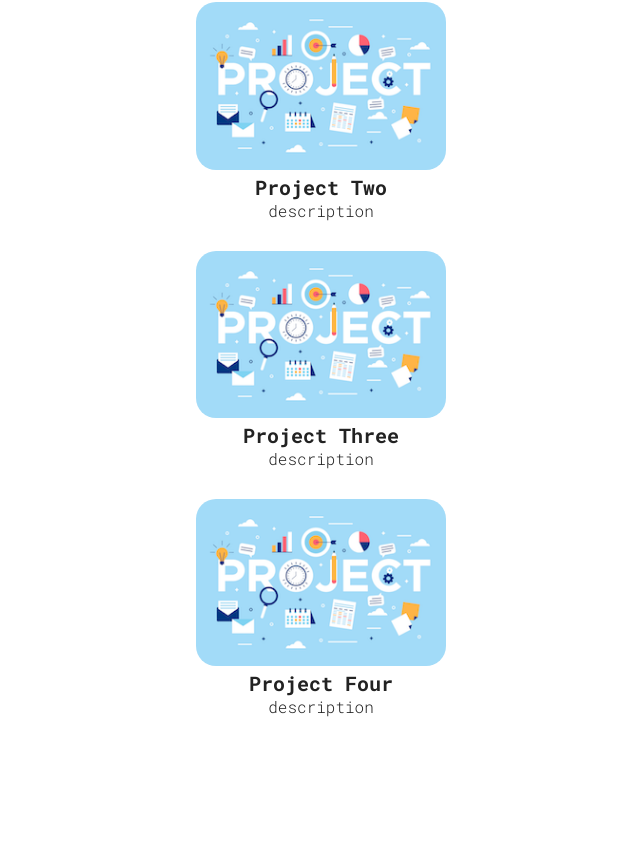
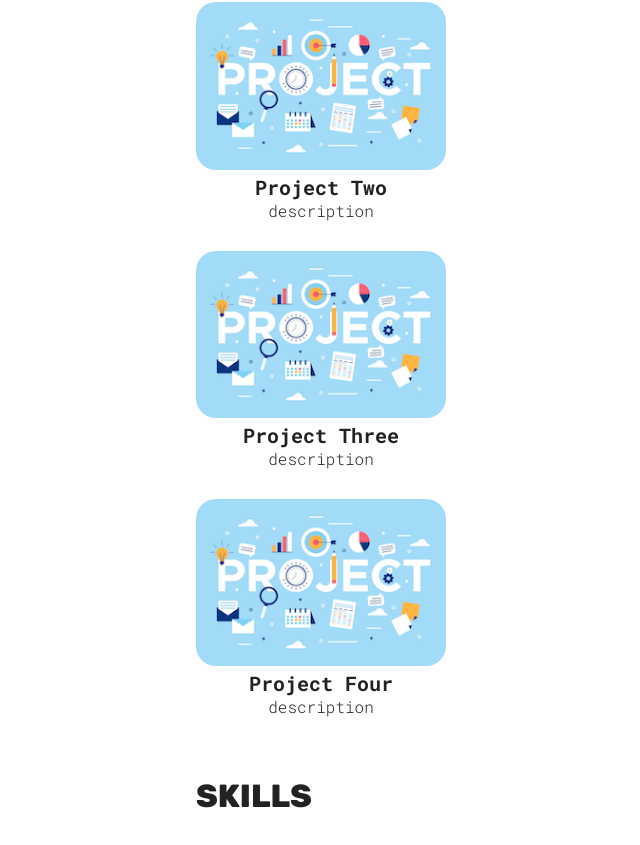
Before and after one commit to evelynmbart/evelynbart-portfolio, a React (Vite) app: page / in a window 1280 px wide. Shown: the part 1174-2019 px from the top of the page, without its empty margins (319-959 px from the left). Before the commit the page ends 1891 px from the top, so only its background shows below. Built offline with nearby package versions, Linux system fonts and the light colour scheme.

Commit message:
create and import skills.jsx file

```diff
--- a/src/App.jsx
+++ b/src/App.jsx
@@ -1,12 +1,14 @@
 import "./App.css";
 import { Hero } from "./components/Hero/Hero";
 import { Projects } from "./components/Projects/Projects";
+import { Skills } from "./components/Skills/Skill";
 
 function App() {
   return (
     <>
       <Hero />
       <Projects />
+      <Skills />
     </>
   );
 }
--- /dev/null
+++ b/src/components/Skills/Skill.jsx
@@ -0,0 +1,9 @@
+import "./Skills.css";
+
+export function Skills() {
+  return (
+    <section className="skills-container" id="skills">
+      <h1 className="sectionTitle">Skills</h1>
+    </section>
+  );
+}
```
Also changed, not shown: src/components/Skills/Skills.css (added).
